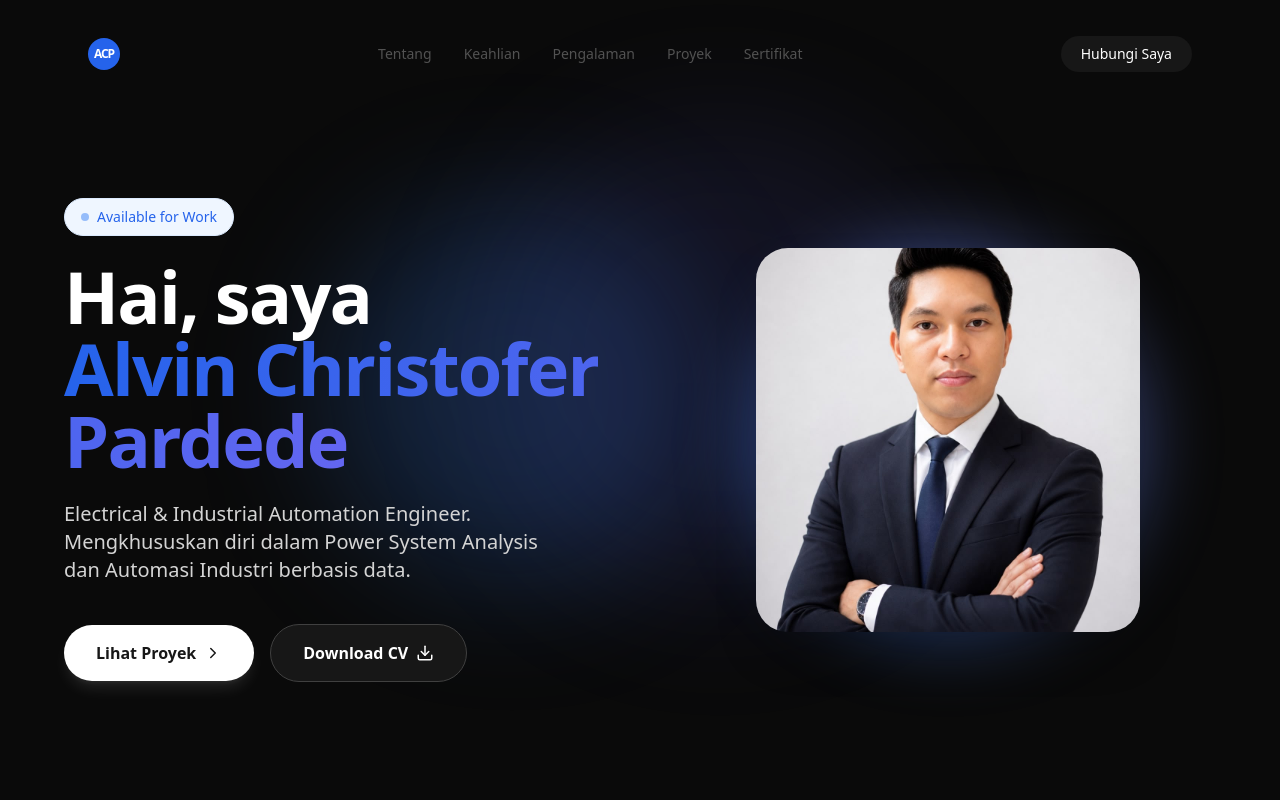
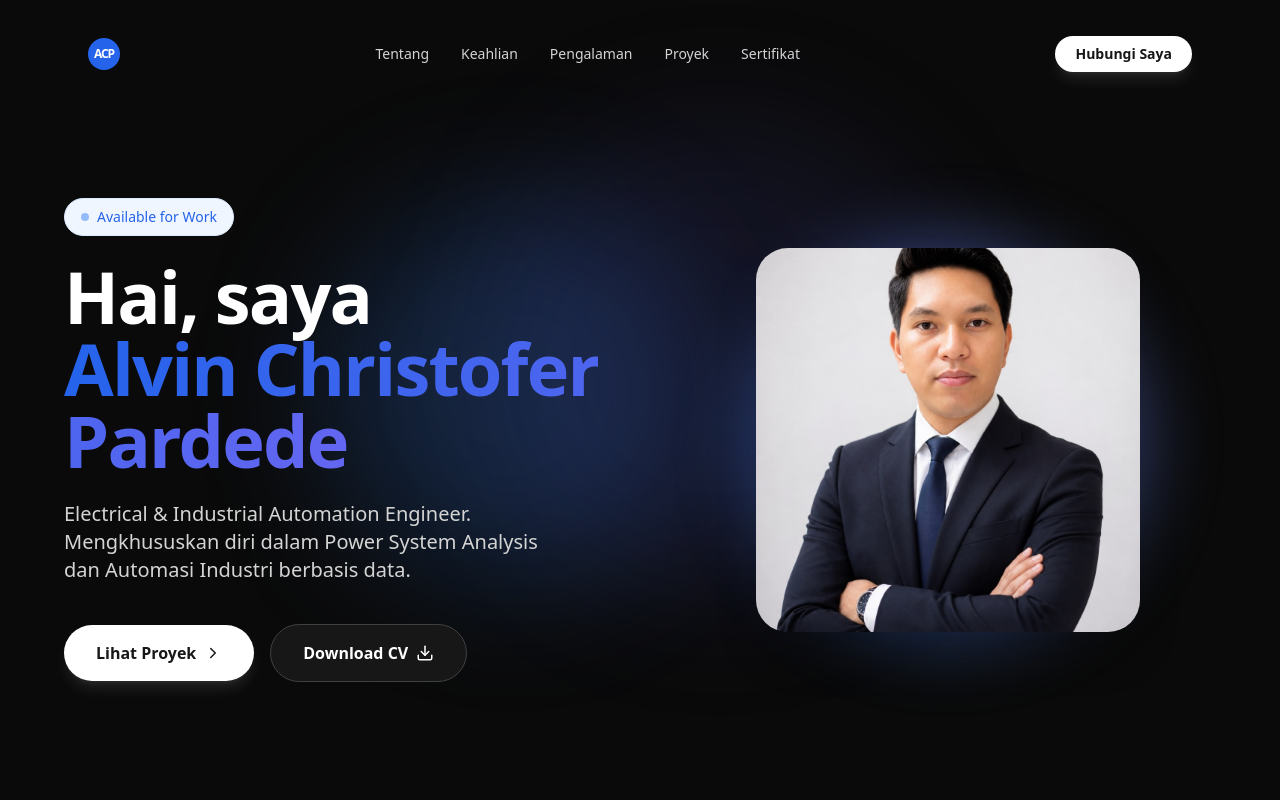
Before and after one commit to alvinpdd/web-portofolio, a Next.js app: page / in a window 1280 px wide. Shown: the top 800 px of the page. Built offline with nearby package versions, Linux system fonts and the light colour scheme.

Commit message:
Memperbaiki warna tulisan Navbar menjadi terang

```diff
--- a/app/page.tsx
+++ b/app/page.tsx
@@ -344,7 +344,7 @@ const ProjectModal = ({ project, isOpen, onClose }: any) => {
   );
 };
 
-const Navbar = ({ isDark, toggleTheme }) => {
+const Navbar = () => {
   const [scrolled, setScrolled] = useState(false);
 
   useEffect(() => {
@@ -358,22 +358,22 @@ const Navbar = ({ isDark, toggleTheme }) => {
   return (
     <header className={`fixed top-0 w-full z-40 transition-all duration-300 ${scrolled ? 'py-4' : 'py-6'}`}>
       <div className="container mx-auto px-4 md:px-6">
-        <div className={`flex items-center justify-between mx-auto max-w-6xl rounded-full px-6 py-3 transition-all duration-300 ${scrolled ? 'bg-white/70 dark:bg-neutral-900/70 backdrop-blur-lg border border-neutral-200 dark:border-neutral-800 shadow-sm' : 'bg-transparent'}`}>
+        <div className={`flex items-center justify-between mx-auto max-w-6xl rounded-full px-6 py-3 transition-all duration-300 ${scrolled ? 'bg-neutral-900/70 backdrop-blur-lg border border-neutral-800 shadow-sm' : 'bg-transparent'}`}>
 
-          <a href="#" className="text-xl font-bold tracking-tighter text-neutral-900 dark:text-white flex items-center gap-2">
+          <a href="#" className="text-xl font-bold tracking-tighter text-white flex items-center gap-2">
             <span className="w-8 h-8 rounded-full bg-blue-600 flex items-center justify-center text-white text-xs">ACP</span>
           </a>
 
           <nav className="hidden md:flex items-center gap-8">
             {navLinks.map(link => (
-              <a key={link} href={`#${link.toLowerCase()}`} className="text-sm font-medium text-neutral-600 hover:text-blue-600 dark:text-neutral-300 dark:hover:text-white transition-colors">
+              <a key={link} href={`#${link.toLowerCase()}`} className="text-sm font-medium text-neutral-300 hover:text-white transition-colors">
                 {link}
               </a>
             ))}
           </nav>
 
           <div className="flex items-center gap-4">
-                        <a href="#kontak" className="hidden md:flex items-center gap-2 px-5 py-2 bg-neutral-900 dark:bg-white text-white dark:text-neutral-900 text-sm font-medium rounded-full hover:scale-105 transition-transform">
+            <a href="#kontak" className="hidden md:flex items-center gap-2 px-5 py-2 bg-white text-neutral-900 text-sm font-bold rounded-full hover:scale-105 transition-transform shadow-lg shadow-white/10">
               Hubungi Saya
             </a>
           </div>
```
